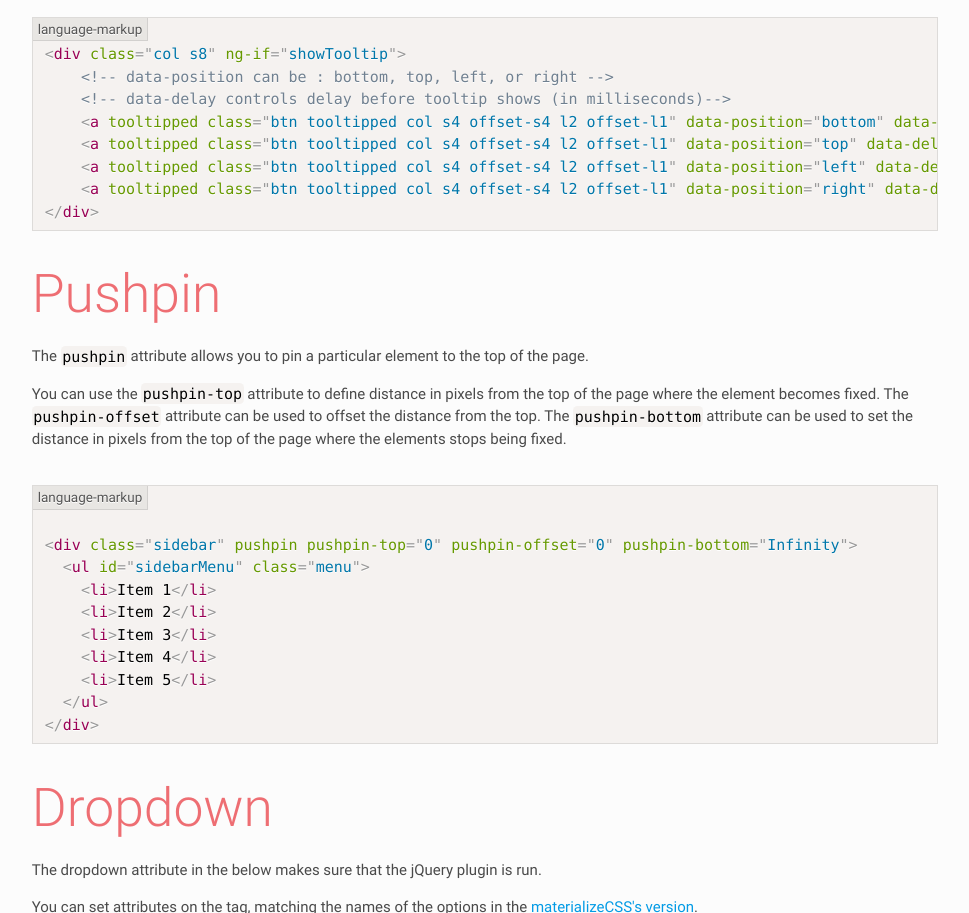
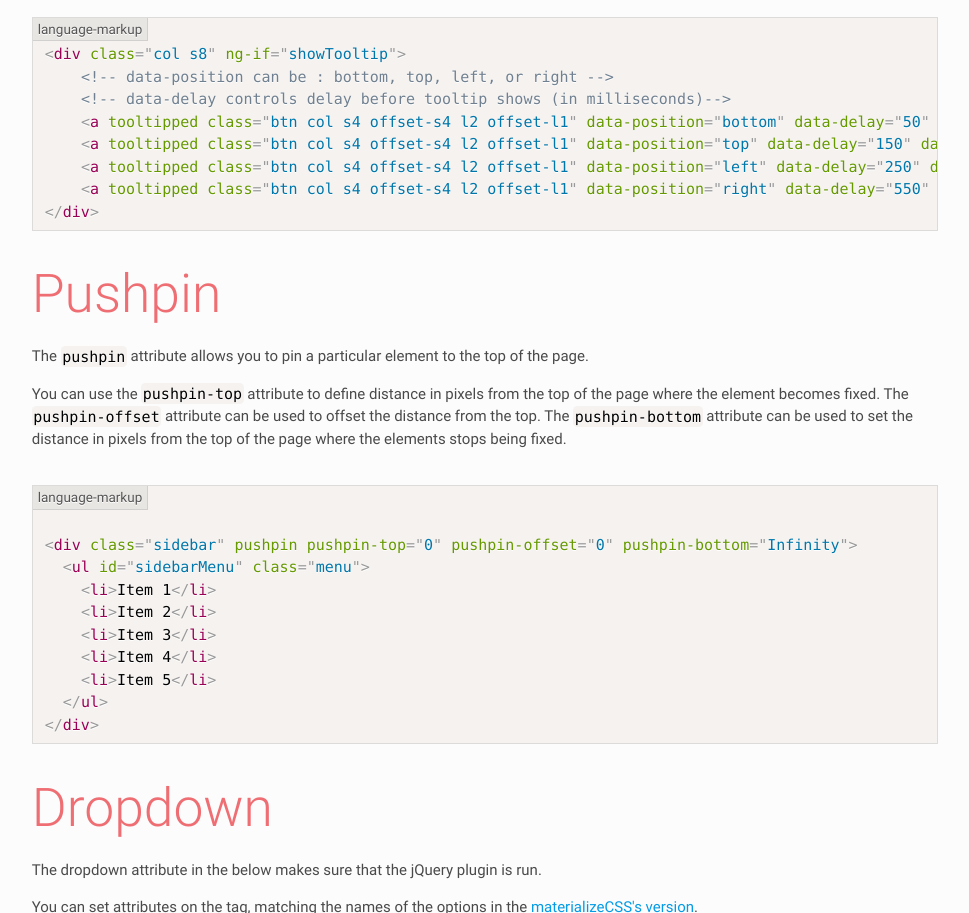
Before and after one commit to krescruz/angular-materialize, a website: page index.html in a window 1280 px wide. Shown: the part 5524-6437 px from the top of the page, without its empty margins (275-1244 px from the left). Drawn offline with nearby package versions, Linux system fonts and the light colour scheme.

Commit message:
Less redundant tooltips.

```diff
--- a/index.html
+++ b/index.html
@@ -348,20 +348,20 @@ $scope.onStop = function () {
             <div class="col s8" ng-if="showTooltip">
                 <!-- data-position can be : bottom, top, left, or right -->
                 <!-- data-delay controls delay before tooltip shows (in milliseconds)-->
-                <a tooltipped class="btn tooltipped col s4 offset-s4 l2 offset-l1" data-position="bottom" data-delay="50" data-tooltip="I am tooltip"> Bottom</a>
-                <a tooltipped class="btn tooltipped col s4 offset-s4 l2 offset-l1" data-position="top" data-delay="150" data-tooltip="I am tooltip"> Top</a>
-                <a tooltipped class="btn tooltipped col s4 offset-s4 l2 offset-l1" data-position="left" data-delay="250" data-tooltip="I am tooltip"> Left</a>
-                <a tooltipped class="btn tooltipped col s4 offset-s4 l2 offset-l1" data-position="right" data-delay="550" data-tooltip="I am tooltip"> Right</a>
+                <a tooltipped class="btn col s4 offset-s4 l2 offset-l1" data-position="bottom" data-delay="50" data-tooltip="I am tooltip"> Bottom</a>
+                <a tooltipped class="btn col s4 offset-s4 l2 offset-l1" data-position="top" data-delay="150" data-tooltip="I am tooltip"> Top</a>
+                <a tooltipped class="btn col s4 offset-s4 l2 offset-l1" data-position="left" data-delay="250" data-tooltip="I am tooltip"> Left</a>
+                <a tooltipped class="btn col s4 offset-s4 l2 offset-l1" data-position="right" data-delay="550" data-tooltip="I am tooltip"> Right</a>
             </div>
         </div>
         <div class="row">
 <pre><code class="language-markup" ng-non-bindable>&lt;div class="col s8" ng-if="showTooltip"&gt;
     &lt;!-- data-position can be : bottom, top, left, or right --&gt;
     &lt;!-- data-delay controls delay before tooltip shows (in milliseconds)--&gt;
-    &lt;a tooltipped class="btn tooltipped col s4 offset-s4 l2 offset-l1" data-position="bottom" data-delay="50" data-tooltip="I am tooltip"&gt; Bottom&lt;/a&gt;
-    &lt;a tooltipped class="btn tooltipped col s4 offset-s4 l2 offset-l1" data-position="top" data-delay="150" data-tooltip="I am tooltip"&gt; Top&lt;/a&gt;
-    &lt;a tooltipped class="btn tooltipped col s4 offset-s4 l2 offset-l1" data-position="left" data-delay="250" data-tooltip="I am tooltip"&gt; Left&lt;/a&gt;
-    &lt;a tooltipped class="btn tooltipped col s4 offset-s4 l2 offset-l1" data-position="right" data-delay="550" data-tooltip="I am tooltip"&gt; Right&lt;/a&gt;
+    &lt;a tooltipped class="btn col s4 offset-s4 l2 offset-l1" data-position="bottom" data-delay="50" data-tooltip="I am tooltip"&gt; Bottom&lt;/a&gt;
+    &lt;a tooltipped class="btn col s4 offset-s4 l2 offset-l1" data-position="top" data-delay="150" data-tooltip="I am tooltip"&gt; Top&lt;/a&gt;
+    &lt;a tooltipped class="btn col s4 offset-s4 l2 offset-l1" data-position="left" data-delay="250" data-tooltip="I am tooltip"&gt; Left&lt;/a&gt;
+    &lt;a tooltipped class="btn col s4 offset-s4 l2 offset-l1" data-position="right" data-delay="550" data-tooltip="I am tooltip"&gt; Right&lt;/a&gt;
 &lt;/div&gt;</code></pre>
         </div>
         <div class="row" id="pushpin">
```
